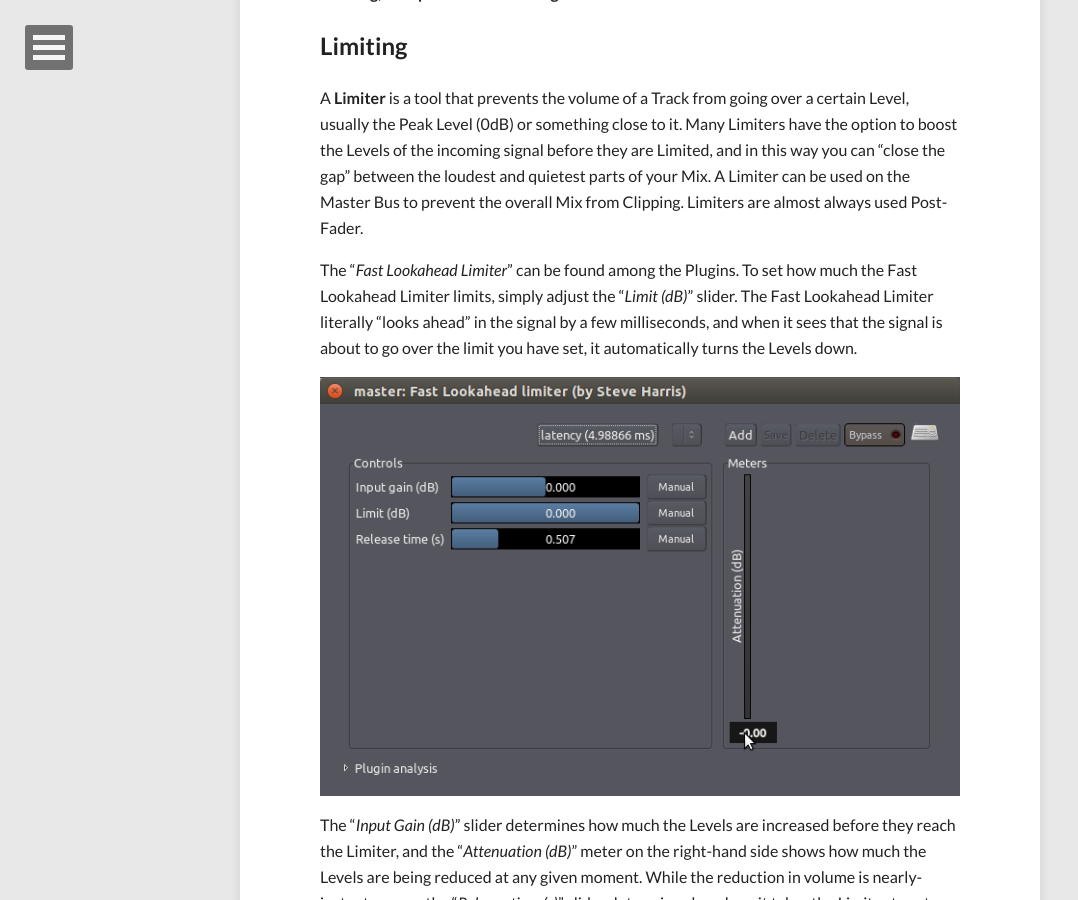
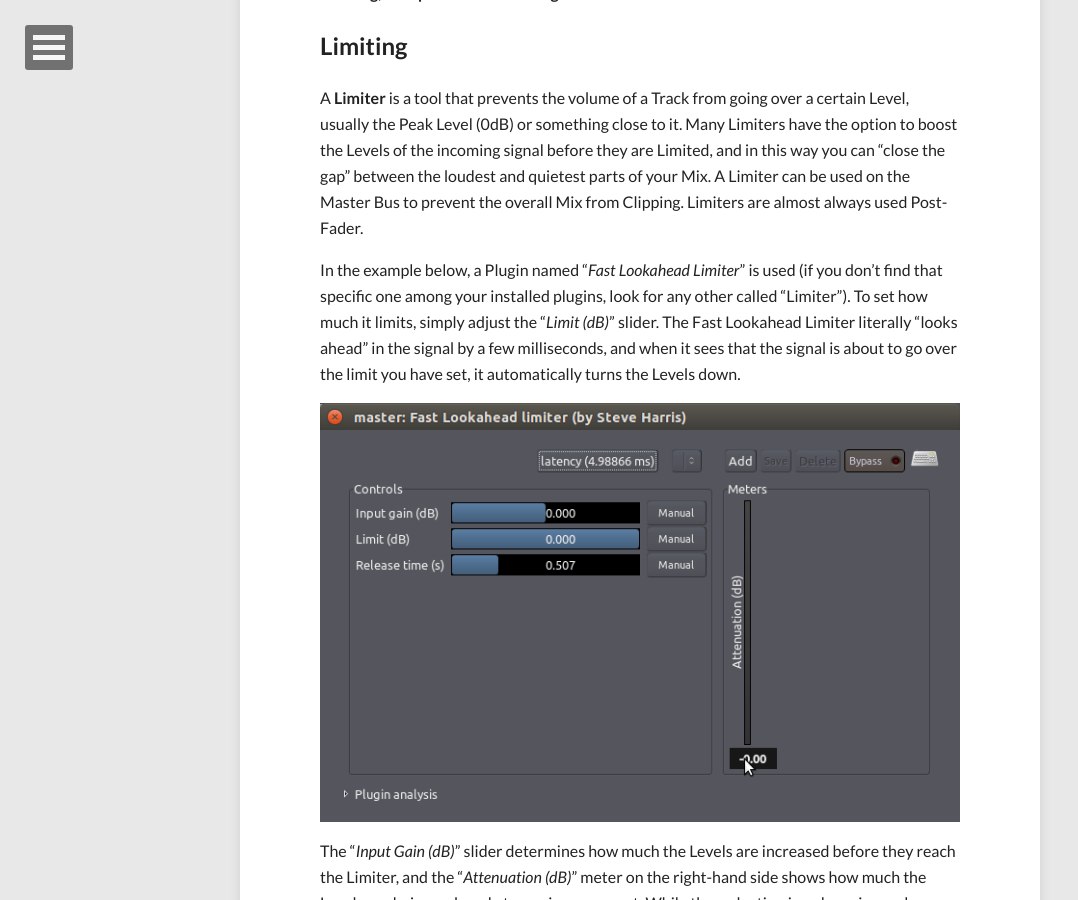
Before and after one commit to brunoruviaro/ardour4-tutorial, a Jekyll site: the page built from _posts/2014-07-19-dynamics.md, in a window 1280 px wide and 900 px high, scrolled down 748 px. Shown: the whole window, without its empty margins (0-1078 px from the left). Built offline with Jekyll 4.4.1, drawn with Linux system fonts in a browser that asks for light colours; nearby versions of some CDN libraries.

Commit message:
Update 2014-07-19-dynamics.md

```diff
--- a/_posts/2014-07-19-dynamics.md
+++ b/_posts/2014-07-19-dynamics.md
@@ -31,8 +31,8 @@ between the loudest and quietest parts of your Mix. A Limiter can be
 used on the Master Bus to prevent the overall Mix from Clipping.
 Limiters are almost always used Post-Fader.
 
-The "*Fast Lookahead Limiter*" can be found among the Plugins. To
-set how much the Fast Lookahead Limiter limits, simply adjust the
+In the example below, a Plugin named "*Fast Lookahead Limiter*" is used (if you don't find that specific one among your installed plugins, look for any other called "Limiter"). To
+set how much it limits, simply adjust the
 "*Limit (dB)*" slider. The Fast Lookahead Limiter literally "looks
 ahead" in the signal by a few milliseconds, and when it sees that the
 signal is about to go over the limit you have set, it automatically
```
